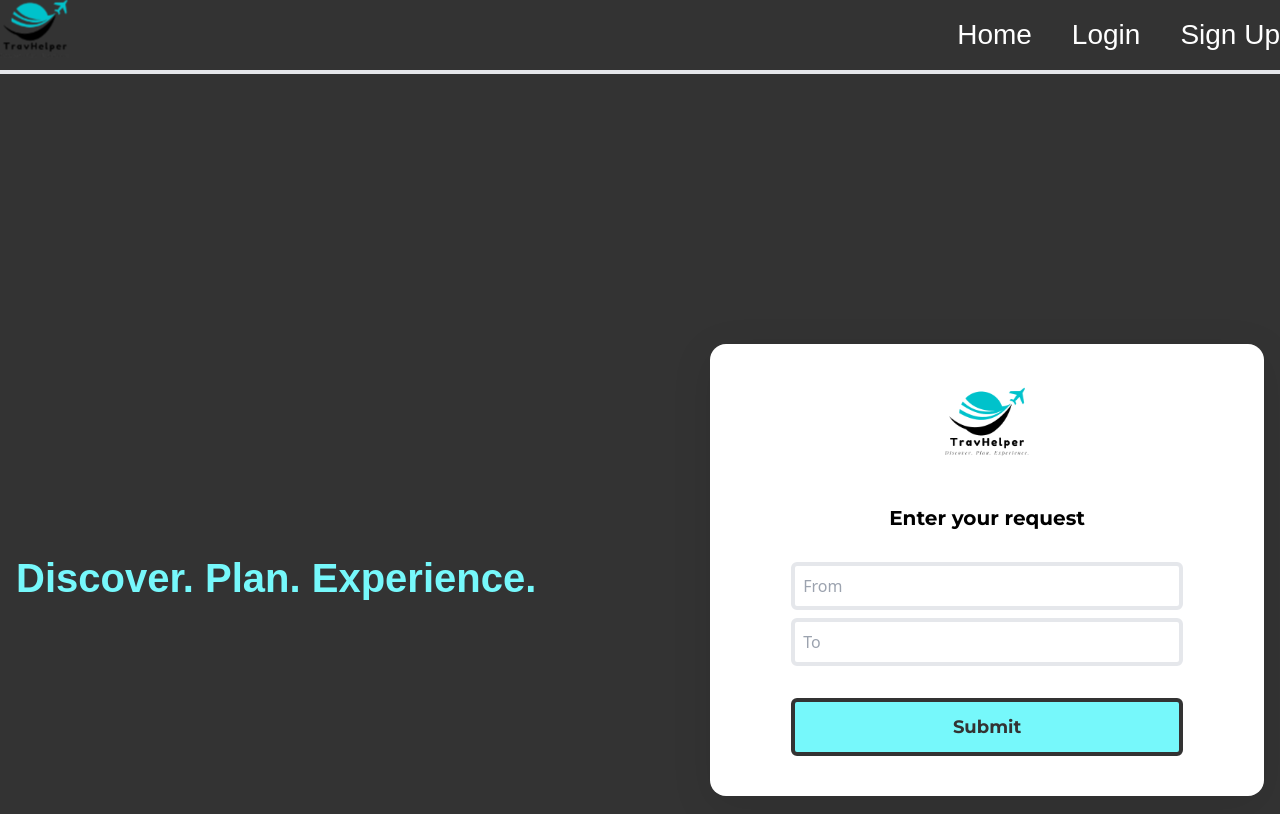
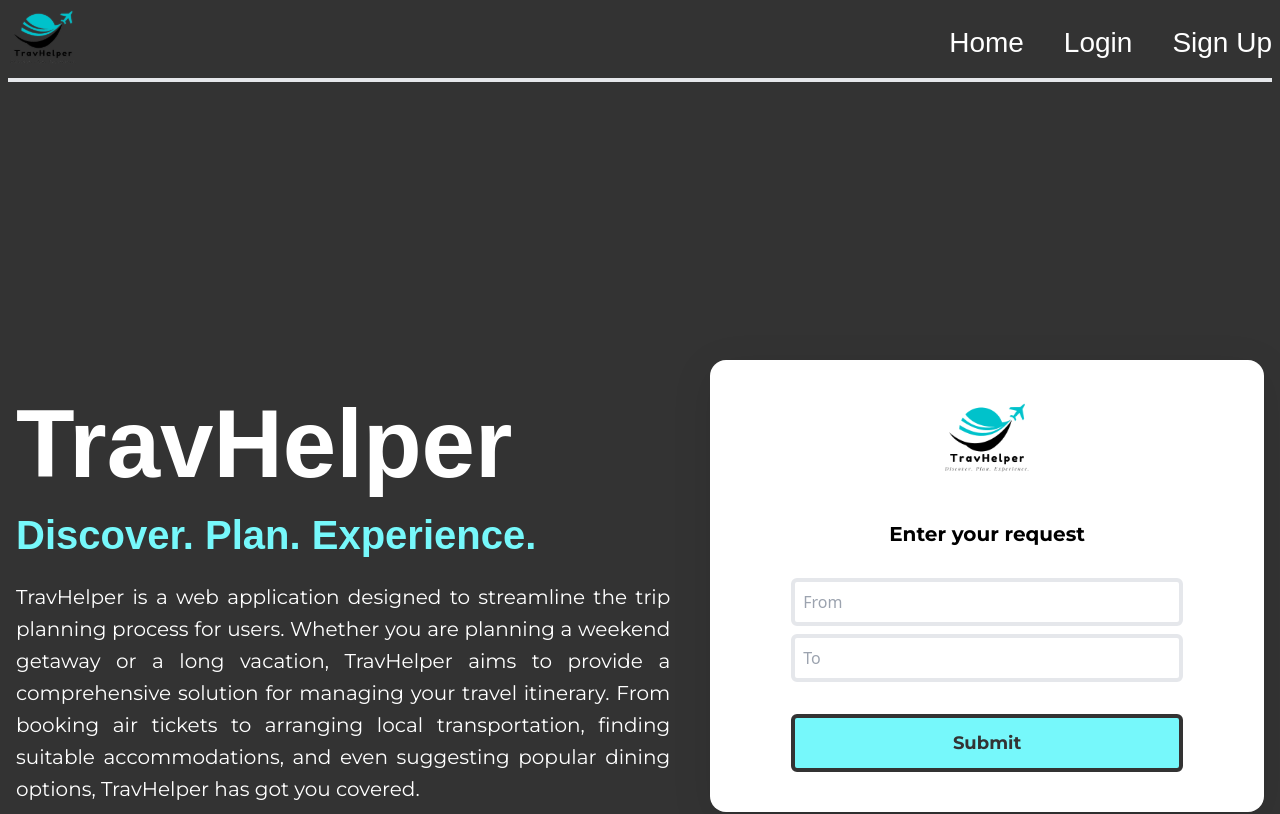
Before and after one commit to tonybnya/travhelper, a React (Vite) app in the folder front/: page / in a window 1280 px wide. Shown: the top 814 px of the page. Built offline with nearby package versions, Linux system fonts and the light colour scheme; a web font is replaced by a local one.

Commit message:
Update: fixing some issues with the entire code

```diff
--- a/front/src/components/Navbar.jsx
+++ b/front/src/components/Navbar.jsx
@@ -4,7 +4,7 @@ import { Link } from 'react-router-dom';
 
 const Navbar = () => {
   return (
-    <header className="top-0 z-10 w-full">
+    <header className="top-0 p-2 z-10 w-full">
       <nav className="flex justify-around items-center max-container border-b-4">
         <Link to='/'>
           <img
--- a/front/src/pages/Homepage.jsx
+++ b/front/src/pages/Homepage.jsx
@@ -1,6 +1,5 @@
 import Button from '../components/Button';
 import logo from '../assets/images/logo.svg';
-import { banner } from '../constants';
 
 const Homepage = () => {
   return (
@@ -8,7 +7,7 @@ const Homepage = () => {
       <div
         className='flex flex-col justify-center w-full pt-10'>
         <p className='text-8xl font-palanquin text-white font-bold'>
-          {banner.title}
+          TravHelper
         </p>
         <h1 className='mt-2 text-main-green font-palanquin text-[40px] font-bold'>
           <span className=''>Discover</span>
@@ -19,7 +18,7 @@ const Homepage = () => {
           <span className="text-6xl">. </span>
         </h1>
         <p className='font-montserrat text-slate-gray text-xl leading-8 mt-4 mb-4 text-justify'>
-           {banner.text}
+        TravHelper is a web application designed to streamline the trip planning process for users. Whether you are planning a weekend getaway or a long vacation, TravHelper aims to provide a comprehensive solution for managing your travel itinerary. From booking air tickets to arranging local transportation, finding suitable accommodations, and even suggesting popular dining options, TravHelper has got you covered.
         </p>
       </div>
 
--- a/front/src/pages/Map.jsx
+++ b/front/src/pages/Map.jsx
@@ -36,7 +36,6 @@ const Map = () => {
           ))}
         </div>
         <div className="col-span-2 rounded shadow-inner border-4 border-black">
-          <h3>Map</h3>
           <GoogleMapReact
             bootstrapURLKeys={{ key: API_KEY }}
             defaultCenter={defaultProps.target}
```
